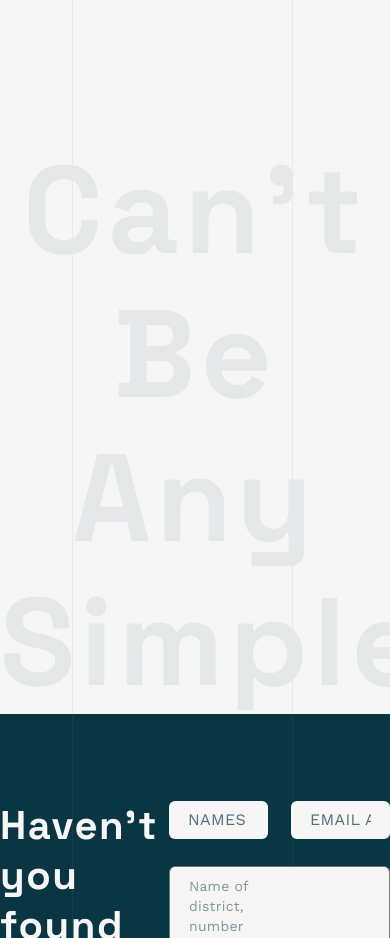
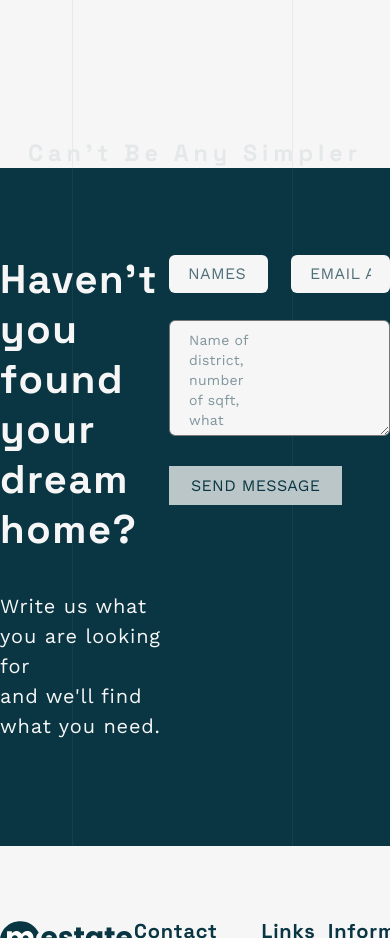
Before and after one commit to OlaHeklaDesign/meastate, a React (Create React App) app: page / in a window 390 px wide. Shown: the part 4300-5238 px from the top of the page. Built offline with nearby package versions, Linux system fonts and the light colour scheme.

Commit message:
TextBg component responsivness

```diff
--- a/src/Components/SearchBar/SearchBar.css
+++ b/src/Components/SearchBar/SearchBar.css
@@ -153,6 +153,12 @@
   width: 150px;
 }
 
+@media only screen and (max-width: 1332px)  {
+  .searchbar {
+    margin: 0 20px;
+  }
+}
+
 @media only screen and (max-width: 1240px)  {
   .searchbar {
     padding: 30px 14px;
--- a/src/Components/SearchOfferts/SearchOfferts.css
+++ b/src/Components/SearchOfferts/SearchOfferts.css
@@ -93,3 +93,9 @@
 .searchofferts-sort-container label {
   cursor: pointer;
 }
+
+@media only screen and (max-width: 1332px)  {
+  .searchofferts {
+    margin: 0 20px;
+  }
+}
--- a/src/Components/TextBg/TextBg.css
+++ b/src/Components/TextBg/TextBg.css
@@ -7,12 +7,53 @@
 .textbg p {
   color: #E4E8E9;
   font-family: "Space Grotesk";
-  font-size: 124px;
+  font-size: 9vw;
   font-style: normal;
   font-weight: 700;
-  line-height: 144px;
   letter-spacing: 4.96px;
   bottom: 8px;
   width: 100%;
   text-align: center;
 }
+
+@media only screen and (max-width: 1332px)  {
+  .textbg p {
+    font-size: 8.5vw;
+  }
+}
+
+@media only screen and (max-width: 944px)  {
+  .textbg p {
+    font-size: 8vw;
+  }
+}
+
+@media only screen and (max-width: 704px)  {
+  .textbg p {
+    font-size: 7.5vw;
+  }
+}
+
+@media only screen and (max-width: 562px)  {
+  .textbg p {
+    font-size: 7vw;
+  }
+}
+
+@media only screen and (max-width: 467px)  {
+  .textbg p {
+    font-size: 6.5vw;
+  }
+}
+
+@media only screen and (max-width: 401px)  {
+  .textbg p {
+    font-size: 6vw;
+  }
+}
+
+@media only screen and (max-width: 349px)  {
+  .textbg p {
+    font-size: 5.5vw;
+  }
+}
--- a/src/Pages/SearchPage/SearchPage.css
+++ b/src/Pages/SearchPage/SearchPage.css
@@ -5,9 +5,3 @@
   background-repeat: repeat-y;
   overflow: hidden;
 }
-
-@media only screen and (max-width: 1332px)  {
-  .searchpage {
-    padding: 64px 20px 0 20px;
-  }
-}
```
